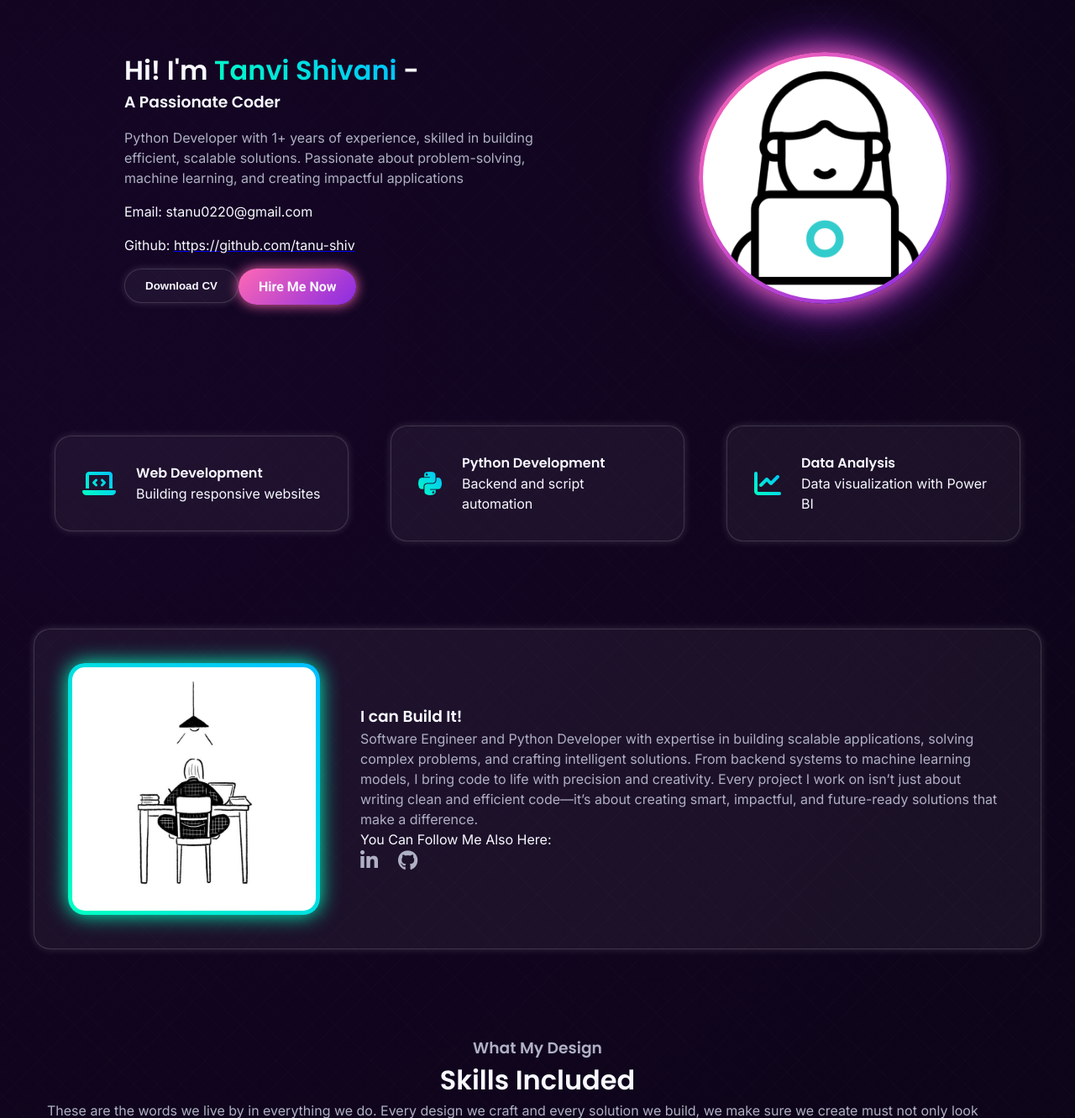
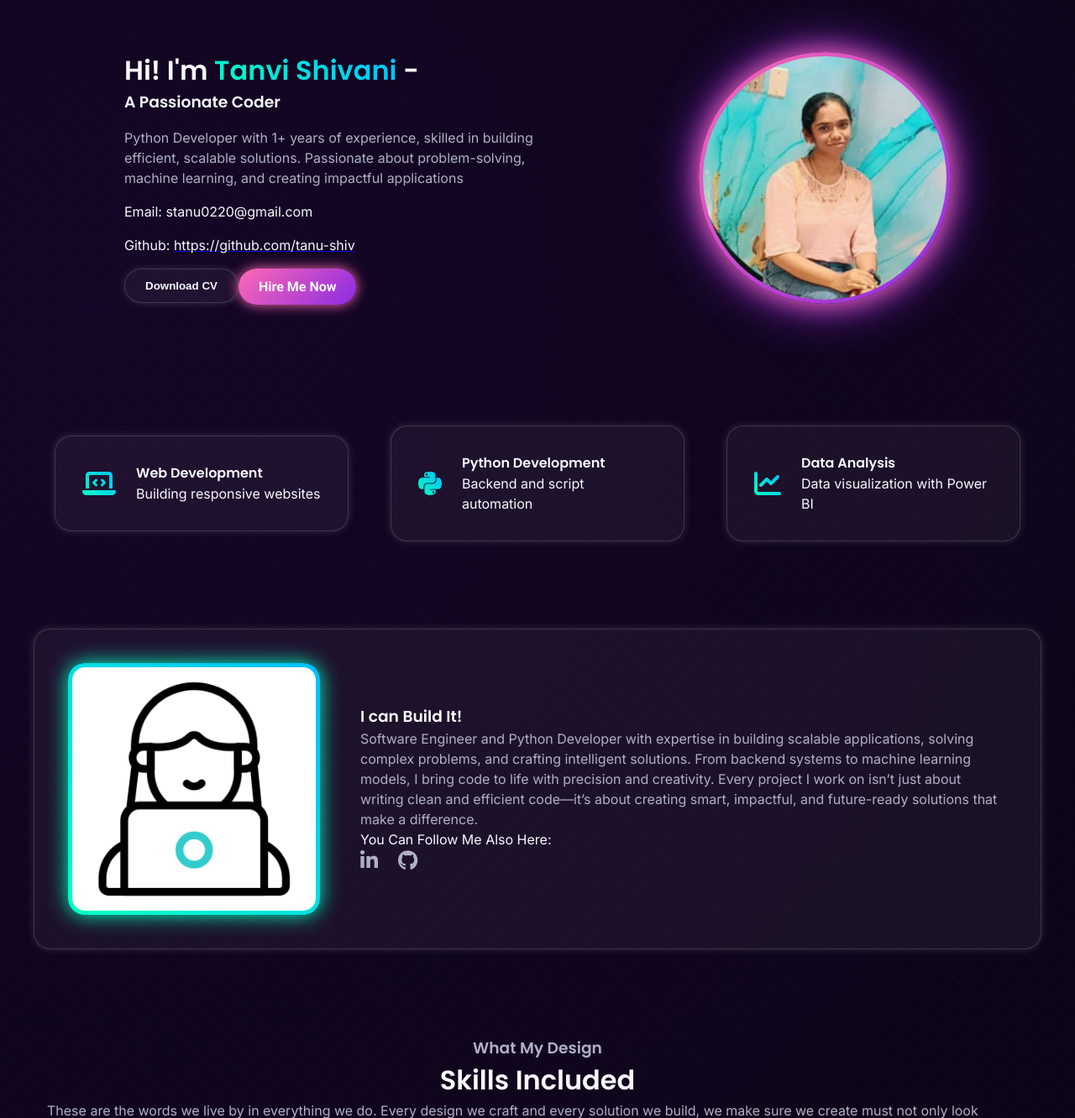
Before and after one commit to tanu-shiv/Personal-portfolio, a Django app: page / in a window 1280 px wide. Shown: the part 68-1400 px from the top of the page at 84% size. Run offline with Django 5.2, Linux system fonts and the light colour scheme; some libraries are stand-ins or nearby versions.

Commit message:
Update home.html

```diff
--- a/resume/templates/home.html
+++ b/resume/templates/home.html
@@ -49,7 +49,7 @@
             </div>
         </div>
         <div class="home-right flex s-center items-center">
-            <div class="img-container"> <img src="{% static 'images/about_gif.gif' %}"
+            <div class="img-container"> <img src="{% static 'images/me.jpeg' %}"
                     alt="A professional portrait of Tanvi Shivani, a Python Developer"> </div>
         </div>
     </section>
@@ -77,7 +77,7 @@
 
     <section id="about" class="flex s-around items-center">
         <div class="about-left flex s-center items-center">
-            <div class="img-container"> <img src="{% static 'images/cartoon2.jpg' %}"
+            <div class="img-container"> <img src="{% static 'images/about_gif.gif' %}"
                     alt="An illustration of a dog, representing Tanvi's personality"> </div>
         </div>
         <div class="about-right flex f-col">
```
